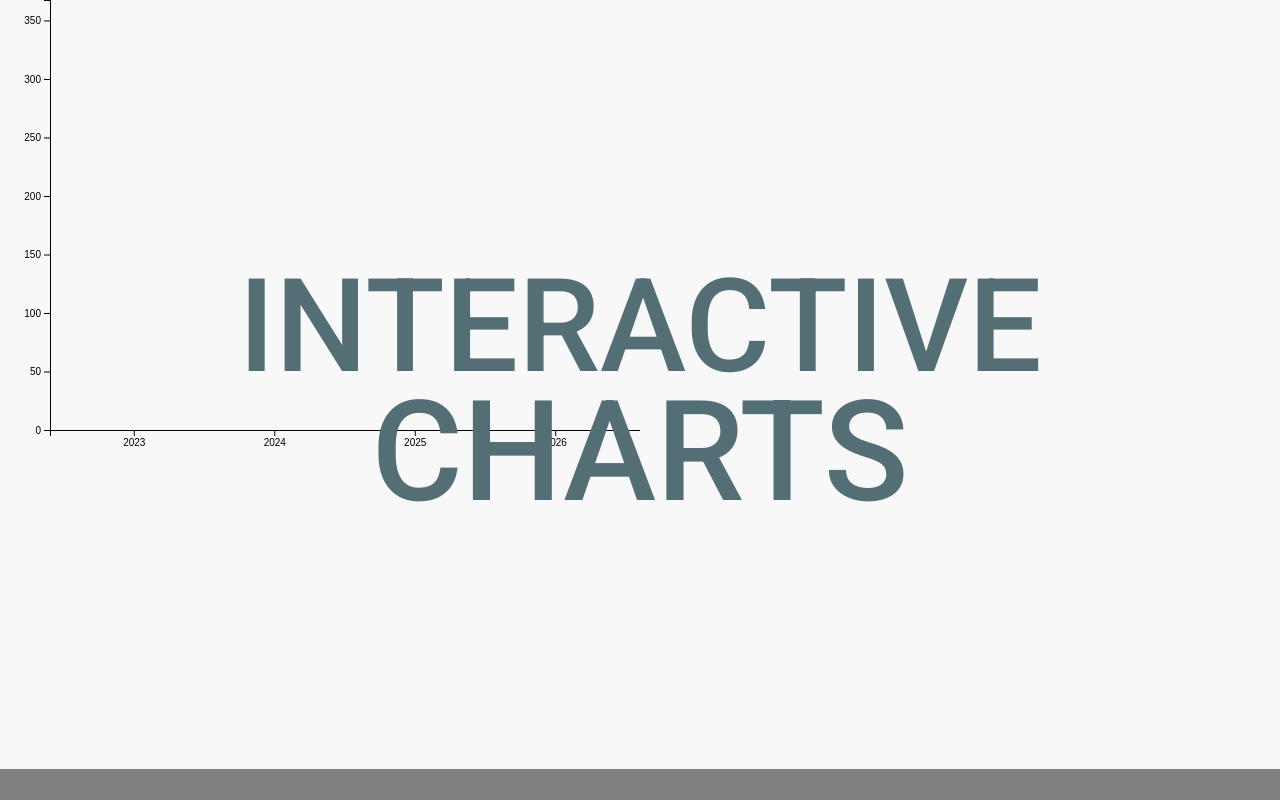
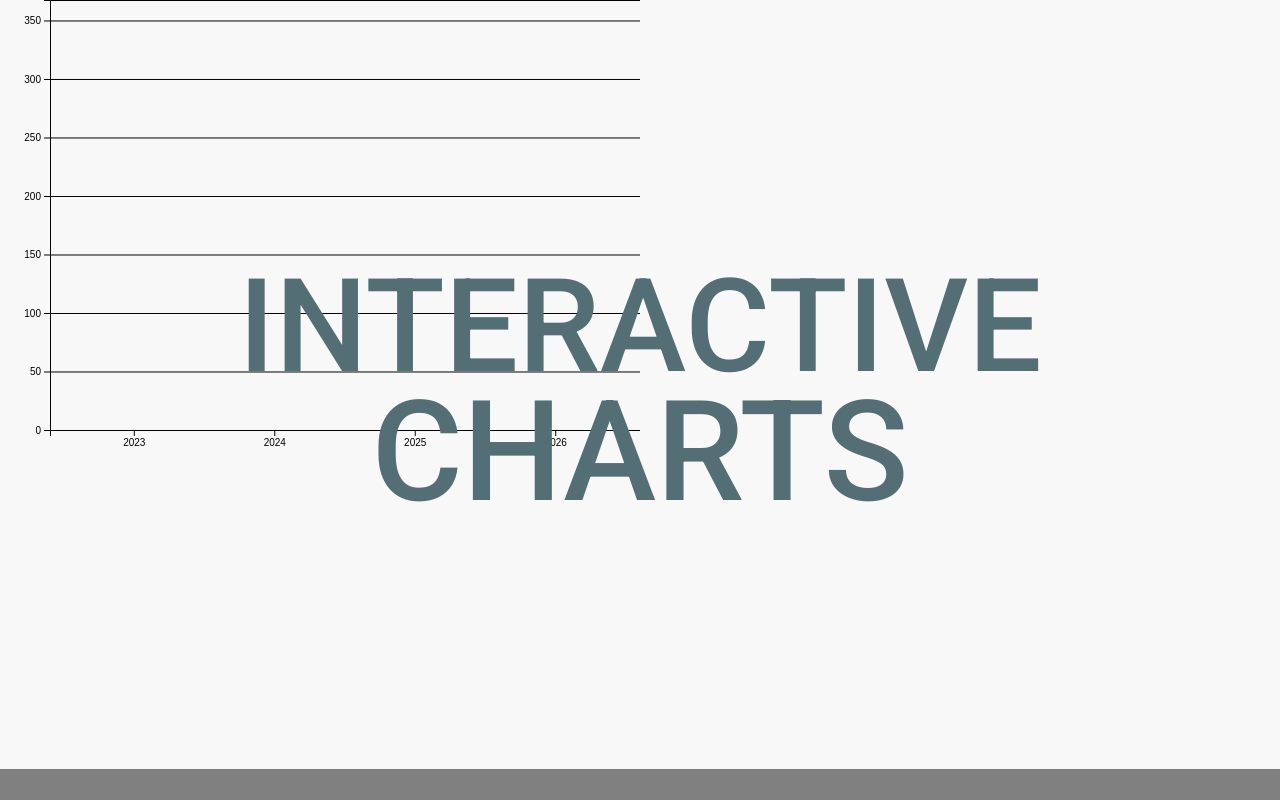
Before and after one commit to boros-csaba/charts-gig-thumbnail, a plain HTML site: page index.html in a window 1280 px wide. Drawn offline with nearby package versions, Linux system fonts and the light colour scheme.

Commit message:
Add grid lines

```diff
--- a/index.html
+++ b/index.html
@@ -107,7 +107,11 @@
             chart.append('g')
                 .attr('transform', `translate(0, ${height-yPadding})`)
                 .call(d3.axisBottom(xScale));
-
+            chart.append('g')
+                .call(d3.axisLeft()
+                    .scale(yScale)
+                    .tickSize(-width, 0, 0)
+                    .tickFormat(''));
         </script>
     </body>
 </html>
```
